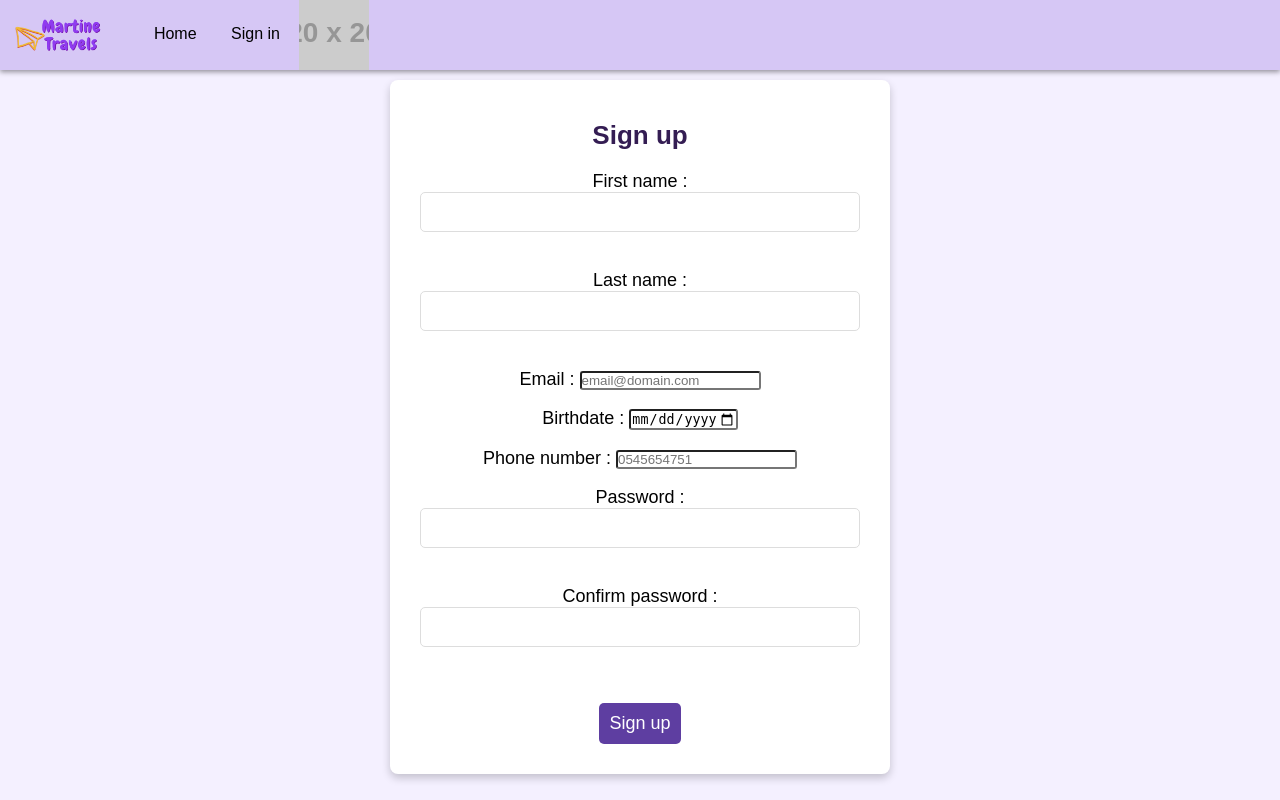
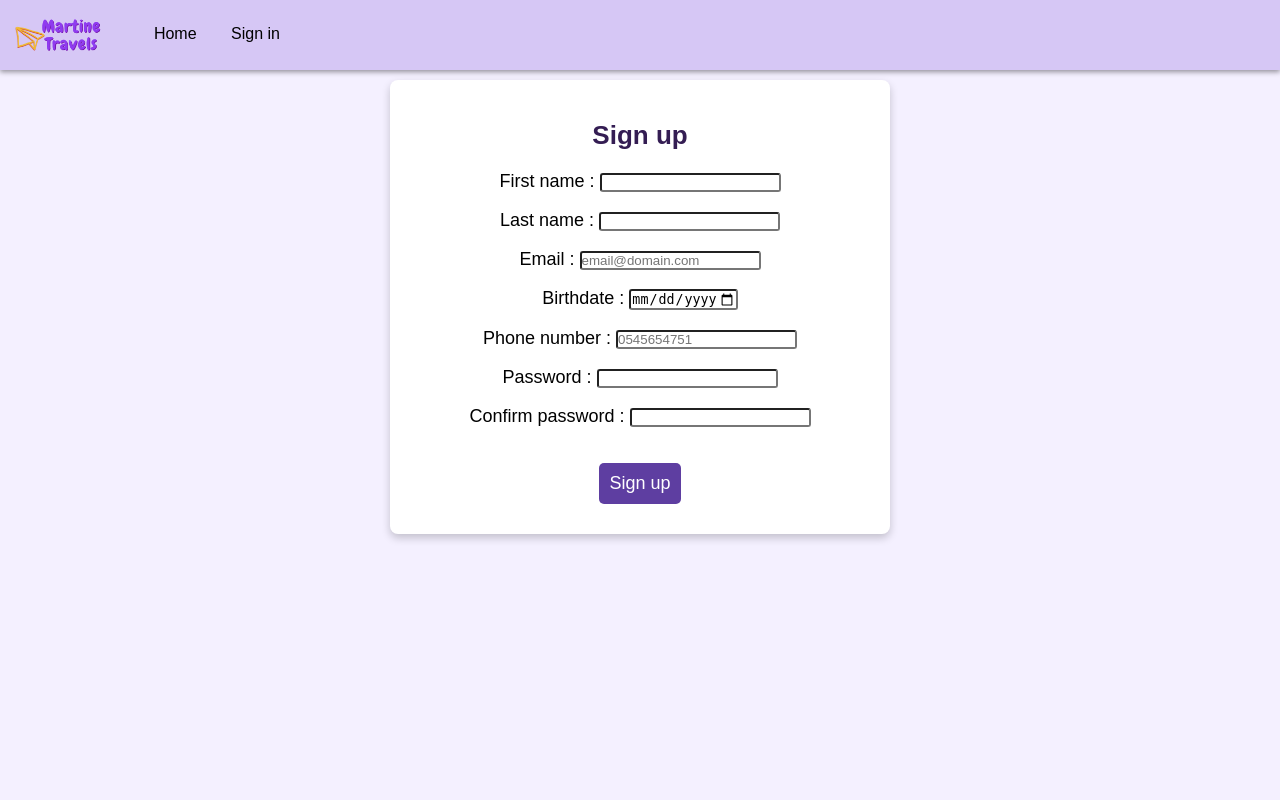
Before and after one commit to TheRefraction/Martine-travels, a PHP site: page /signup.html in a window 1280 px wide. Run offline with PHP 8.4, Linux system fonts and the light colour scheme; grey boxes labelled with a size stand in for pictures from a placeholder-image service; some libraries are stand-ins or nearby versions.

Commit message:
j'ai résolu le probleme de taille de boite

```diff
--- a/site/css/style.css
+++ b/site/css/style.css
@@ -117,16 +117,6 @@ header a:hover {
 }
 
 
-.login_section input[type=text],
-.login_section input[type="password"] {
-    width: 100%;
-    padding: 10px;
-    border: 1px solid #ddd;
-    border-radius: 5px;
-    font-size: 16px;
-    margin-bottom: 20px;
-}
-
 .login_section input[type="submit"] {
     background-color: #5e3ea1;
     color: white;
--- a/site/draw_header.js
+++ b/site/draw_header.js
@@ -3,6 +3,6 @@ document.write(`\
         <img src="img/Logo_Martine.png" alt="Martine travels logo" class="logo">\
         <a href=index.html>Home</a>\
         <a href="signin.html">Sign in</a>\
-        <img src="https://placehold.co/20x20" alt="button parameter" class="logo2">\
+
     </header>\
 `);
```
